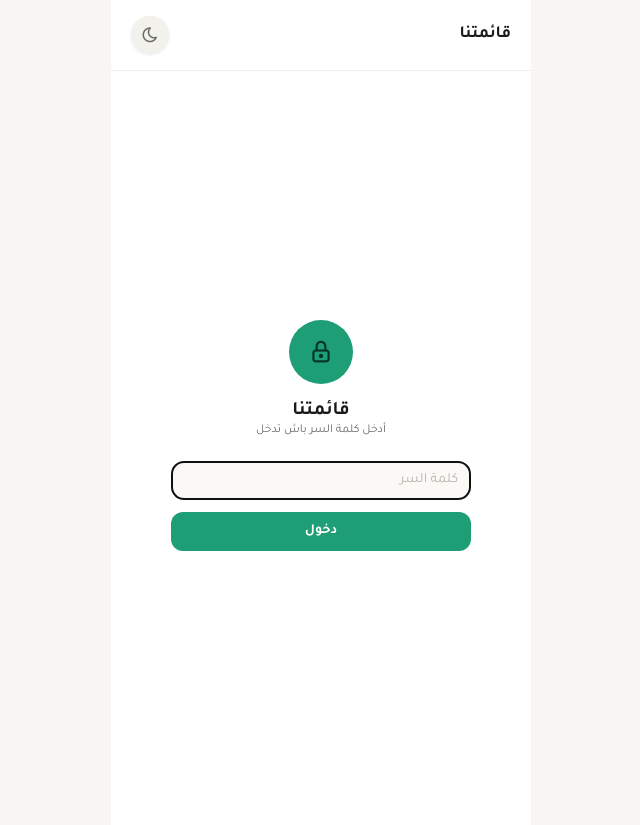
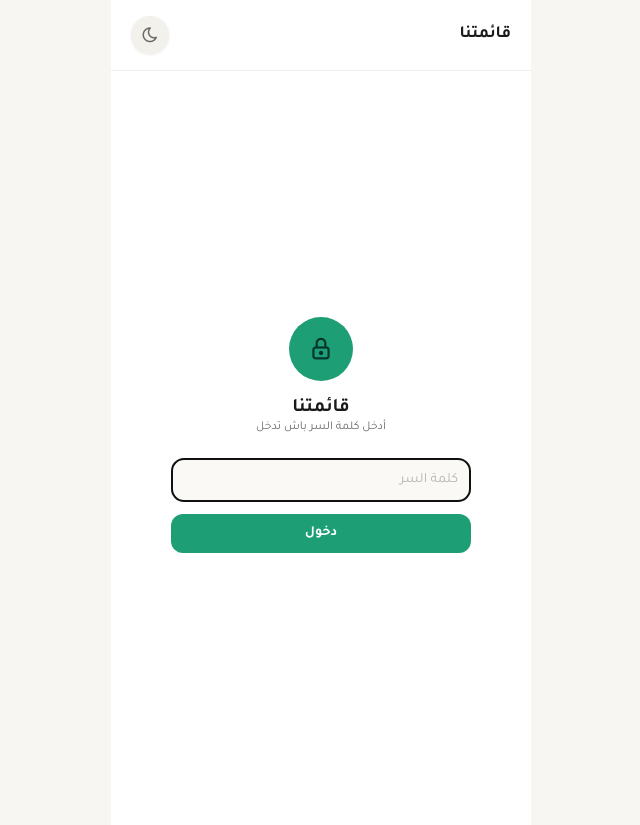
Before and after one commit to sadiqrajhi-10/qaimatn, a Flask app: page /login in a window 1280 px wide. Shown: the whole page, without its empty margins (319-959 px from the left). Run offline with Flask 3, Linux system fonts and the light colour scheme.

Commit message:
Refactor input and textarea styles for consistency

```diff
--- a/static/style.css
+++ b/static/style.css
@@ -106,8 +106,13 @@ body {
 
 .field { margin-bottom: 12px; }
 .field label { display: block; font-size: 13px; color: var(--text-secondary); margin-bottom: 4px; }
-input[type=text], input[type=number], input[type=password], input[type=datetime-local], input[type=file], select, textarea {
-  width: 100%; padding: 10px 12px; border: 1px solid var(--border);
+input[type=text], input[type=number], input[type=password], input[type=datetime-local], input[type=file] {
+    width: 100%; height: 44px; padding: 0 12px; border: 1px solid var(--border);
+    border-radius: var(--radius); font-family: inherit; font-size: 14px; background: var(--bg-input); color: var(--text-primary); transition: background-color 0.2s ease, border-color 0.2s ease, color 0.2s ease;
+}
+input[type=datetime-local] { -webkit-appearance: none; appearance: none; }
+select, textarea {
+    width: 100%; padding: 10px 12px; border: 1px solid var(--border);
     border-radius: var(--radius); font-family: inherit; font-size: 14px; background: var(--bg-input); color: var(--text-primary); transition: background-color 0.2s ease, border-color 0.2s ease, color 0.2s ease;
 }
 input::placeholder, textarea::placeholder { color: var(--text-muted); opacity: 1; }
```
